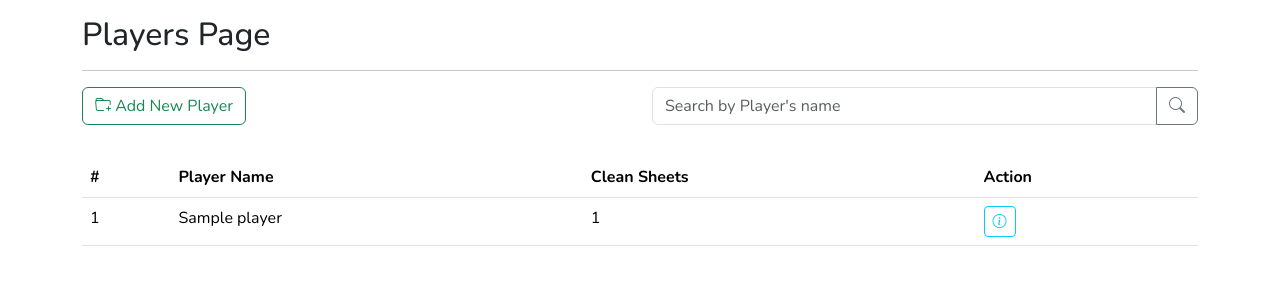
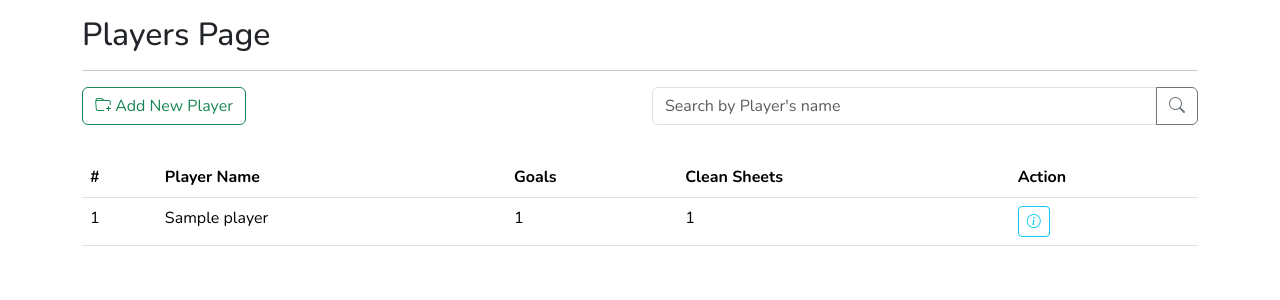
Before and after one commit to Iluminatic-Mokd/flask_epl, a Flask app: page /players in a window 1280 px wide. Shown: the part 56-356 px from the top of the page. Run offline with Flask 3, Linux system fonts and the light colour scheme; tables that the repository leaves empty hold one stand-in row (values such as "Sample post").

Commit message:
add goal

```diff
--- a/epl/templates/players/index.html
+++ b/epl/templates/players/index.html
@@ -34,6 +34,7 @@
       <thead>
         <th>#</th>
         <th>Player Name</th>
+        <th>Goals</th>
         <th>Clean Sheets</th>
         <th>Action</th>
       </thead>
@@ -42,6 +43,7 @@
           <tr>
             <td>{{loop.index}}</td>
             <td>{{player.name}}</td>
+            <td>{{player.goal if player.goal is not none else 0}}</td>
             <td>{{player.clean_sheets if player.clean_sheets is not none else '-'}}</td>
             <td>
               <a href="{{url_for('players.info_player', id=player.id)}}" class="btn btn-outline-info btn-sm">
--- a/epl/templates/players/search_player.html
+++ b/epl/templates/players/search_player.html
@@ -2,6 +2,7 @@
   <tr>
     <td>{{loop.index}}</td>
     <td>{{player.name}}</td>
+    <td>{{player.goal if player.goal is not none else 0}}</td>
     <td>{{player.clean_sheets if player.clean_sheets is not none else '-'}}</td>
     <td>
       <a href="{{url_for('players.info_player', id=player.id)}}" class="btn btn-outline-info btn-sm">
```
